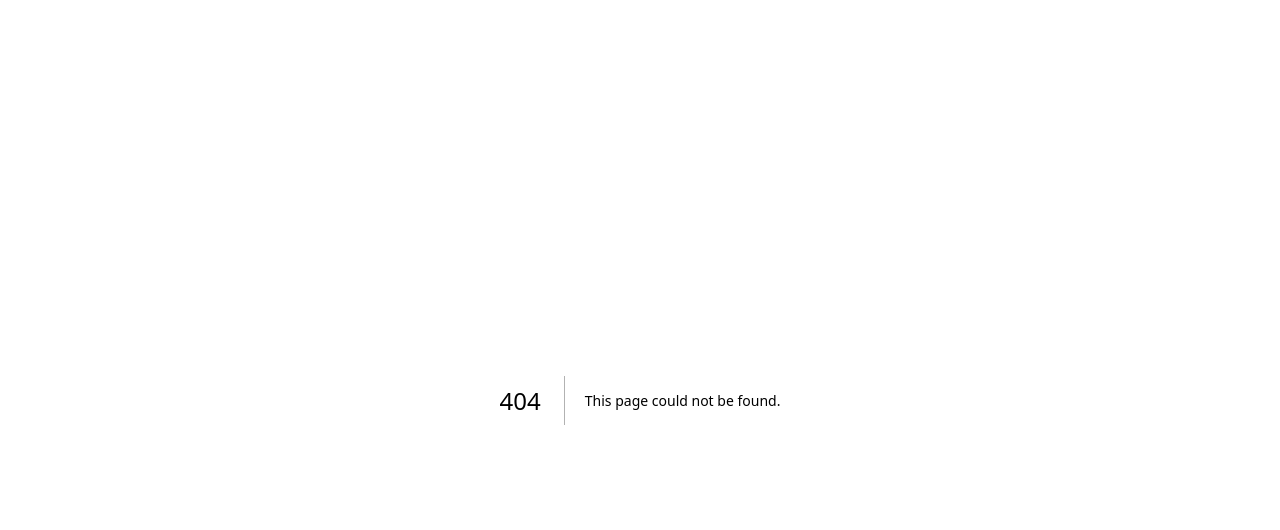
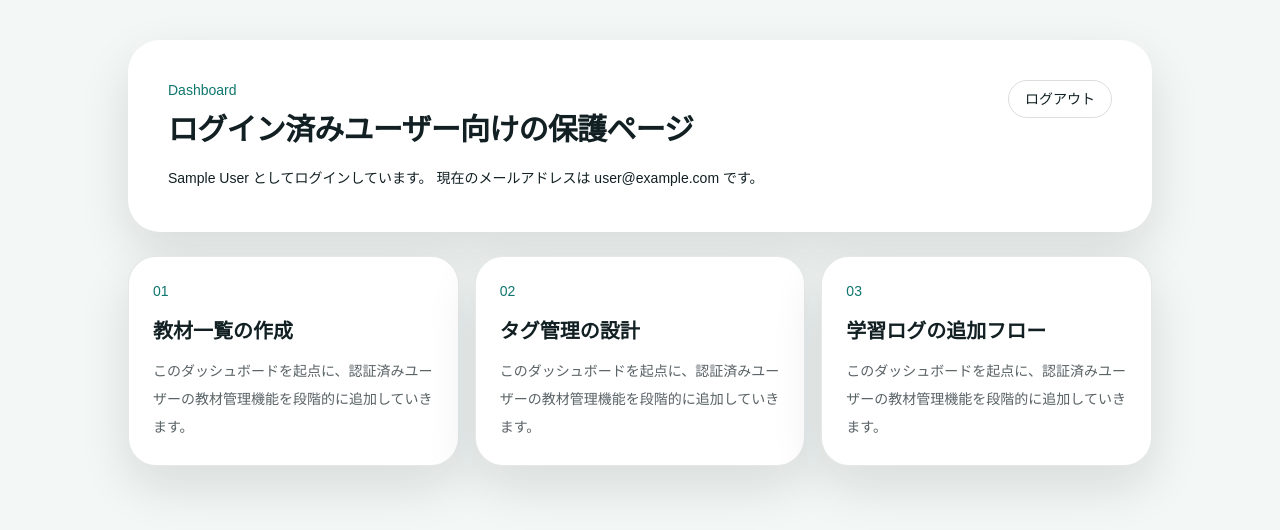
Before and after one commit to ysys1195/course-tracker, a Next.js app: page /dashboard in a window 1280 px wide. Before the commit this address had no page. Shown: the top 530 px of the page. Built offline with nearby package versions, Linux system fonts and the light colour scheme; no server answers; sample sign-in values are in the browser's storage.

Commit message:
保護ページのアクセス制御を実装

```diff
--- /dev/null
+++ b/src/app/dashboard/actions.ts
@@ -0,0 +1,9 @@
+"use server";
+
+import { signOut } from "@/auth";
+
+export async function signOutFromDashboard() {
+  await signOut({
+    redirectTo: "/",
+  });
+}
--- /dev/null
+++ b/src/app/dashboard/page.tsx
@@ -0,0 +1,67 @@
+import { redirect } from "next/navigation";
+import { auth } from "@/auth";
+import { signOutFromDashboard } from "./actions";
+
+const nextSteps = [
+  "教材一覧の作成",
+  "タグ管理の設計",
+  "学習ログの追加フロー",
+];
+
+export default async function DashboardPage() {
+  const session = await auth();
+
+  if (!session?.user) {
+    redirect("/login?callbackUrl=/dashboard");
+  }
+
+  return (
+    <main className="min-h-screen bg-mist px-6 py-10 text-ink sm:px-10">
+      <div className="mx-auto flex max-w-5xl flex-col gap-6">
+        <section className="rounded-[2rem] bg-white p-8 shadow-soft sm:p-10">
+          <div className="flex flex-col gap-6 sm:flex-row sm:items-start sm:justify-between">
+            <div>
+              <p className="text-sm text-signal">Dashboard</p>
+              <h1 className="mt-3 text-3xl font-semibold tracking-tight">
+                ログイン済みユーザー向けの保護ページ
+              </h1>
+              <p className="mt-4 text-sm leading-7 text-ink/72">
+                {session.user.name || "ユーザー"} としてログインしています。
+                {session.user.email ? ` 現在のメールアドレスは ${session.user.email} です。` : ""}
+              </p>
+            </div>
+
+            <form
+              action={async () => {
+                "use server";
+                await signOutFromDashboard();
+              }}
+            >
+              <button
+                type="submit"
+                className="inline-flex rounded-full border border-ink/15 px-4 py-2 text-sm text-ink transition hover:border-ink/30 hover:bg-ink/5"
+              >
+                ログアウト
+              </button>
+            </form>
+          </div>
+        </section>
+
+        <section className="grid gap-4 md:grid-cols-3">
+          {nextSteps.map((step, index) => (
+            <article
+              key={step}
+              className="rounded-[1.75rem] border border-ink/10 bg-white p-6 shadow-soft"
+            >
+              <p className="text-sm text-signal">0{index + 1}</p>
+              <h2 className="mt-4 text-xl font-semibold">{step}</h2>
+              <p className="mt-3 text-sm leading-7 text-ink/70">
+                このダッシュボードを起点に、認証済みユーザーの教材管理機能を段階的に追加していきます。
+              </p>
+            </article>
+          ))}
+        </section>
+      </div>
+    </main>
+  );
+}
```
